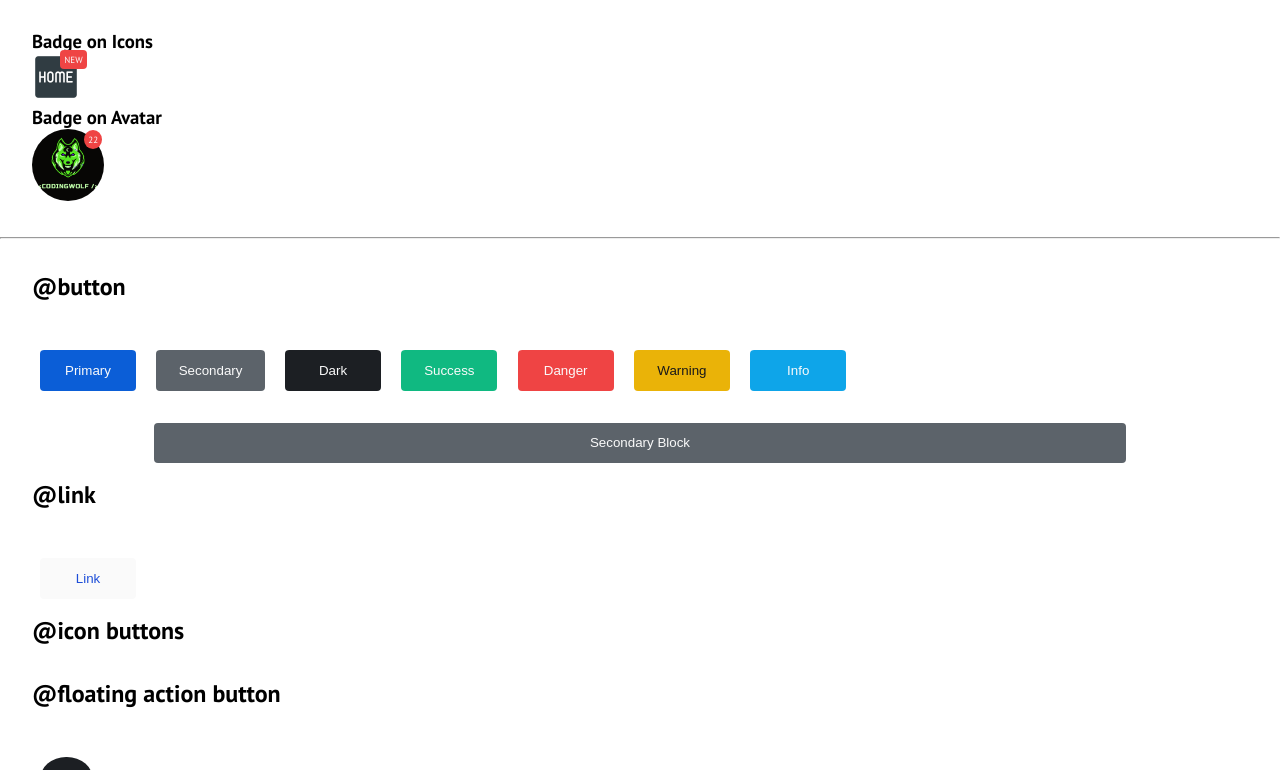
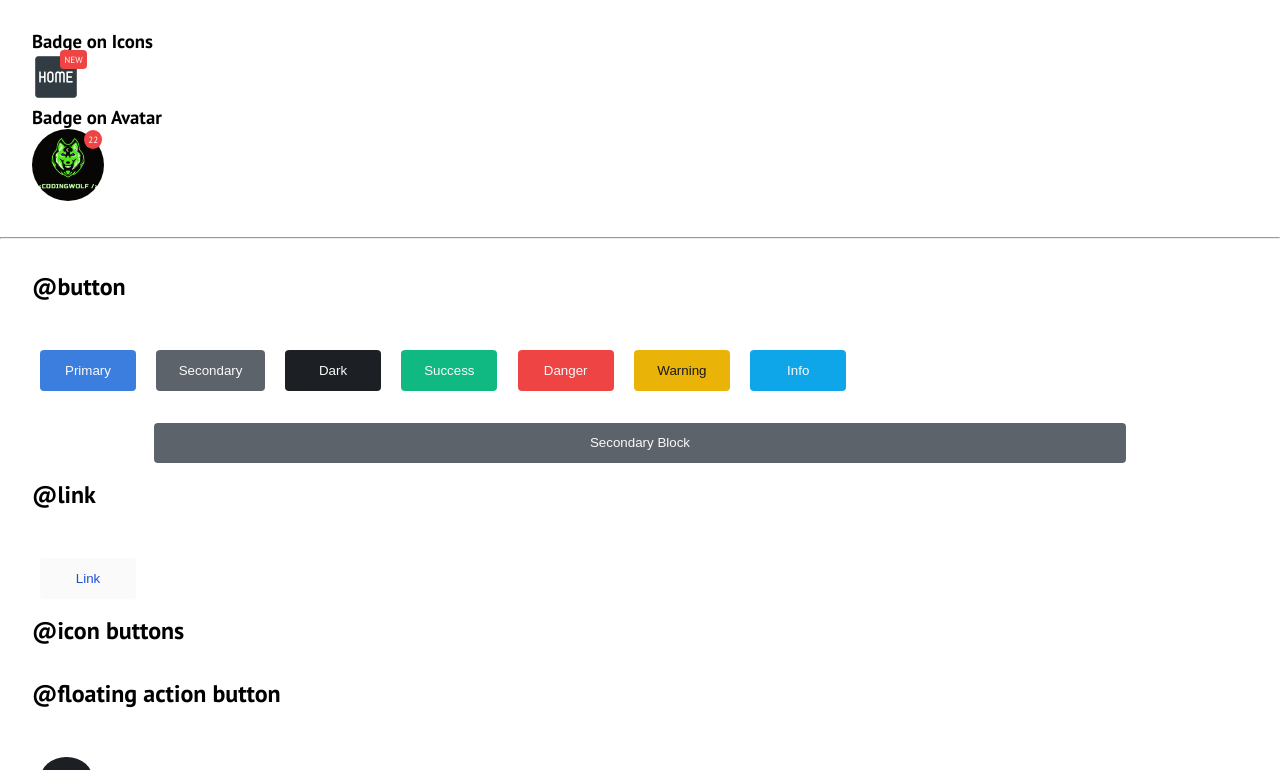
Before and after one commit to codingwolf-at/crescent-ui-components, a plain HTML site: page index.html in a window 1280 px wide. In both pictures the pointer is over the button "Primary". Shown: the part 920-1690 px from the top of the page. Drawn offline with Linux system fonts and the light colour scheme.

Commit message:
polished buttons

```diff
--- a/css/crescent.css
+++ b/css/crescent.css
@@ -128,6 +128,15 @@ body {
     min-width: 6rem;
     outline: none;
     cursor: pointer;
+}
+
+.btn:hover {
+    opacity: 0.8;
+}
+
+.btn:active {
+    transform: scale(0.98);
+    /* box-shadow: 3px 2px 22px 1px rgba(0, 0, 0, 0.24); */
 }
 
 .btn-primary {
```
